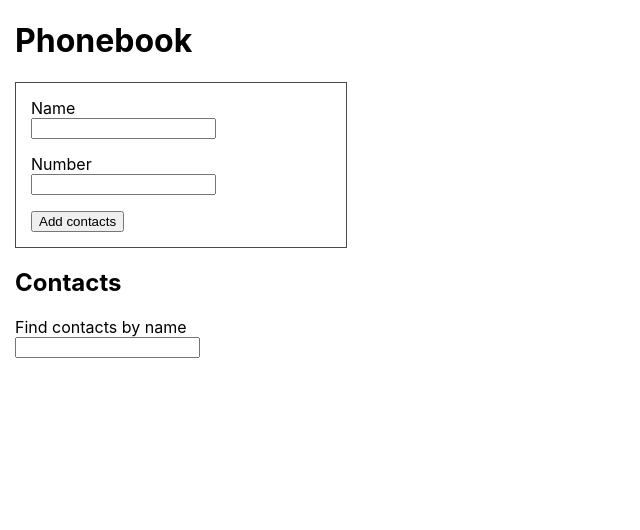
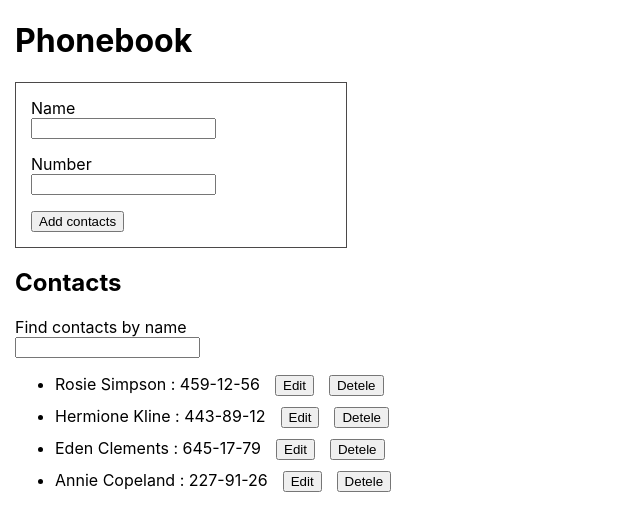
Before and after one commit to NatalyOsadcha/goit-react-hw-06-phonebook, a React (Create React App) app: page / in a window 1280 px wide. Shown: the top 530 px of the page, without its empty margins (0-640 px from the left). Built offline with nearby package versions, Linux system fonts and the light colour scheme.

Commit message:
added filter

```diff
--- a/src/components/Contacts/Contacts.jsx
+++ b/src/components/Contacts/Contacts.jsx
@@ -1,46 +1,26 @@
 import React from 'react';
 import css from './Contacts.module.css';
 import ContactsItem from './ContactsItem';
-import PropTypes from 'prop-types';
 import { useSelector } from 'react-redux';
 import { contactsSelector, filterSelector } from 'redux/selectors';
-// import { getFilteredContacts } from 'redux/contactsSlice';
 
 const Contacts = () => {
-  const { filterCont } = useSelector(filterSelector);
-  console.log(useSelector(filterSelector));
-
-  const { contacts } = useSelector(contactsSelector)
-  console.log(contacts)
+  const filterValue = useSelector(filterSelector);
+  const { contacts } = useSelector(contactsSelector);
 
   const getFilteredContacts = () => {
     return contacts.filter(contact =>
-    console.log(filterCont)
-      // contact.name.toLowerCase().includes(filter.toLowerCase().trim())
+      contact.name.toLowerCase().includes(filterValue.toLowerCase().trim())
     );
   };
   const filteredContacts = getFilteredContacts();
-  return <ul className={css.contactsList}>
-    {filteredContacts.map(contact => (
-      <ContactsItem
-        key={contact.id}
-        contact={contact}
-      />
-    ))}
-  </ul>
-}
-
-;
-
-Contacts.protoTypes = {
-  editContact: PropTypes.func.isRequired,
-  onDeleteContact: PropTypes.func.isRequired,
-  contacts: PropTypes.arrayOf(
-    PropTypes.shape({
-      id: PropTypes.string.isRequired,
-      contact: PropTypes.object.isRequired,
-    }).isRequired
-  ).isRequired,
+  return (
+    <ul className={css.contactsList}>
+      {filteredContacts.map(contact => (
+        <ContactsItem key={contact.id} contact={contact} />
+      ))}
+    </ul>
+  );
 };
 
 export default Contacts;
--- a/src/redux/contactsSlice.js
+++ b/src/redux/contactsSlice.js
@@ -22,14 +22,10 @@ const contactsSlice = createSlice({
     deleteContact(state, { payload }) {
       state.contacts = state.contacts.filter(contact => contact.id !== payload);
     },
-    getFilteredContacts(state, { payload }) {
-      state.contacts = state.contacts.filter(contact =>
-      contact.name.toLowerCase().includes(payload.toLowerCase().trim())
-    );
-    },
     editContact(state, actions) {},
   },
 });
 
-export const { addContact, deleteContact, editContact, getFilteredContacts } = contactsSlice.actions;
+export const { addContact, deleteContact, editContact, getFilteredContacts } =
+  contactsSlice.actions;
 export const contactsReducer = contactsSlice.reducer;
--- a/src/redux/filterSlice.js
+++ b/src/redux/filterSlice.js
@@ -1,13 +1,12 @@
-import { createSlice } from "@reduxjs/toolkit";
+import { createSlice } from '@reduxjs/toolkit';
 import { initialFilterState } from './initialState';
 
 const filterSlice = createSlice({
-  name: "filter",
+  name: 'filter',
   initialState: initialFilterState,
   reducers: {
     filterContacts(state, { payload }) {
-      state.filter = payload
-      console.log(state.filter)
+      state.filter = payload;
     },
   },
 });
```
Also changed, not shown: src/components/App.jsx (+1 -7 lines).
